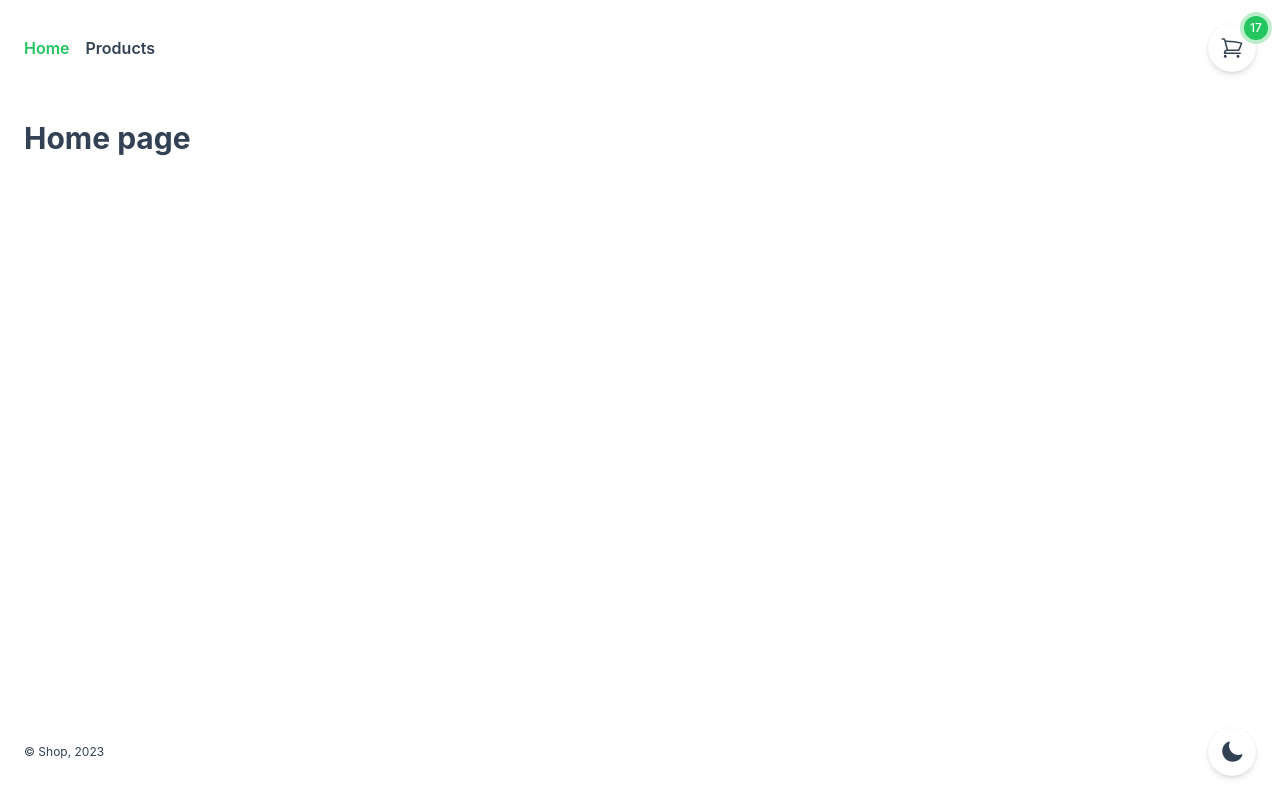
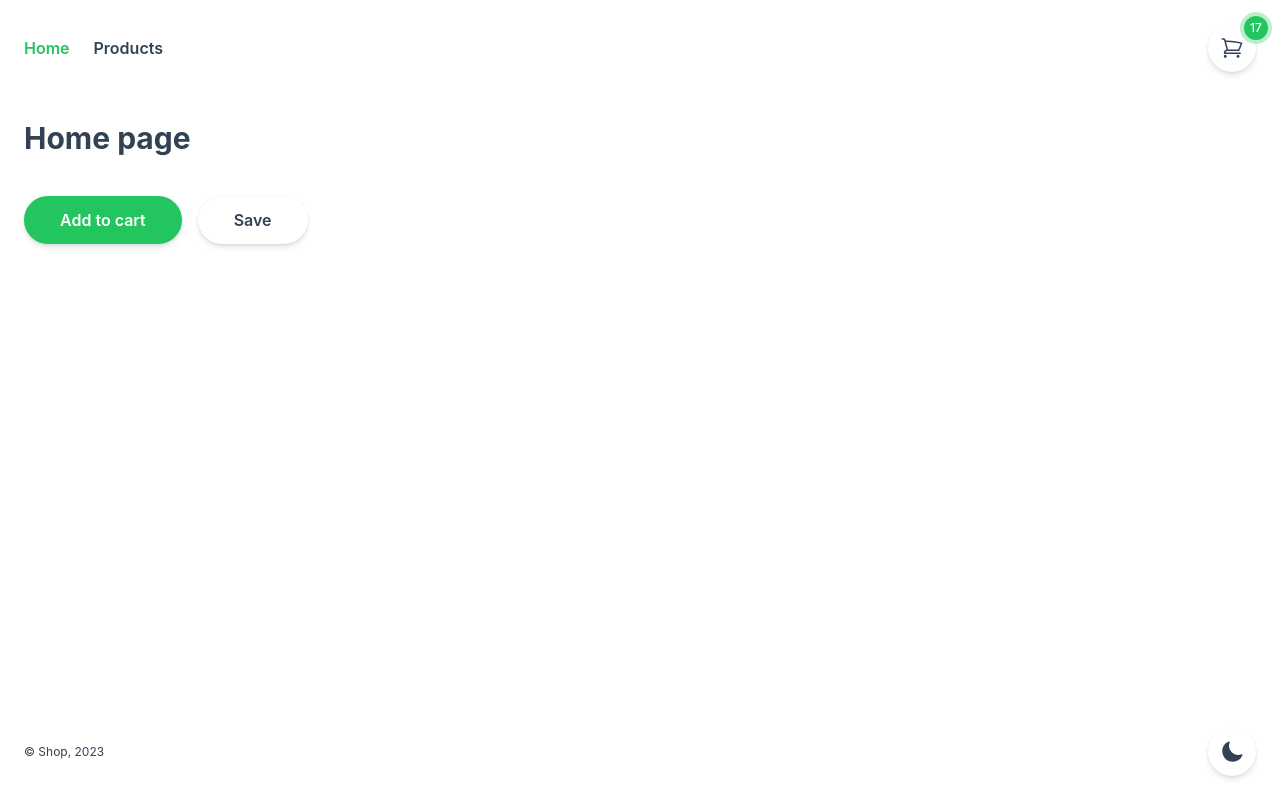
Before and after one commit to AirFast/shop, a Nuxt app in the folder frontend/: page / in a window 1280 px wide. Built offline with nearby package versions, Linux system fonts and the light colour scheme.

Commit message:
feat: add button component

```diff
--- /dev/null
+++ b/frontend/components/Button.vue
@@ -0,0 +1,26 @@
+<script setup lang="ts">
+type Props = {
+  type?: "button" | "submit" | "reset";
+  isAction?: boolean;
+};
+
+const { type, isAction } = withDefaults(defineProps<Props>(), {
+  type: "button",
+  isAction: false,
+});
+</script>
+
+<template>
+  <button
+    :type="type"
+    :class="{
+      'text-white hover:text-white bg-green-500 hover:bg-green-400 dark:hover:bg-green-600':
+        isAction,
+      'hover:text-green-500 hover:bg-slate-100 dark:bg-slate-800 dark:hover:bg-slate-700':
+        !isAction,
+    }"
+    class="transition-all duration-200 px-9 py-3 rounded-full font-semibold ring-1 ring-indigo-500/5 shadow-md"
+  >
+    <slot />
+  </button>
+</template>
--- a/frontend/components/Header.vue
+++ b/frontend/components/Header.vue
@@ -1,13 +1,19 @@
 <script setup lang="ts">
-import { ShoppingCartIcon } from "@heroicons/vue/24/outline";
+import { XMarkIcon, ShoppingCartIcon } from "@heroicons/vue/24/outline";
+
+const { currentRoute, options, back, push } = useRouter();
+const goBack = () => {
+  options.history.state.back ? back() : push("/");
+};
 </script>
 
 <template>
-  <ul class="flex gap-4">
+  <nav>
+    <ul class="flex gap-2 -mx-2">
       <li>
         <NuxtLink
           to="/"
-        class="transition-all font-semibold hover:text-green-500"
+          class="transition-all font-semibold hover:text-green-500 p-2"
         >
           Home
         </NuxtLink>
@@ -15,15 +21,20 @@ import { ShoppingCartIcon } from "@heroicons/vue/24/outline";
       <li>
         <NuxtLink
           to="/products"
-        class="transition-all font-semibold hover:text-green-500"
+          class="transition-all font-semibold hover:text-green-500 p-2"
         >
           Products
         </NuxtLink>
       </li>
     </ul>
+  </nav>
+
   <ul class="flex gap-4">
     <li>
-      <NuxtLink to="/cart">
+      <IconButton v-if="currentRoute.name === 'cart'" @click="goBack">
+        <XMarkIcon class="w-6 h-6" />
+      </IconButton>
+      <NuxtLink v-else to="/cart">
         <IconButton class="relative">
           <span
             class="w-6 h-6 absolute -top-2 -right-3 flex items-center justify-center rounded-full ring-4 ring-green-500/30 bg-green-500 text-white text-xs/none font-medium"
--- a/frontend/layouts/default.vue
+++ b/frontend/layouts/default.vue
@@ -1,10 +1,3 @@
-<script setup lang="ts">
-import { MoonIcon, SunIcon } from "@heroicons/vue/24/solid";
-import { ShoppingCartIcon } from "@heroicons/vue/24/outline";
-
-const { isDark, toggleDark } = useTheme();
-</script>
-
 <template>
   <div
     class="font-app h-full transition-all duration-300 text-slate-700 ease-out dark:text-white dark:bg-slate-900"
@@ -22,9 +15,3 @@ const { isDark, toggleDark } = useTheme();
     </div>
   </div>
 </template>
-
-<style>
-.router-link-active {
-  @apply text-green-500;
-}
-</style>
--- a/frontend/pages/index.vue
+++ b/frontend/pages/index.vue
@@ -1,3 +1,7 @@
 <template>
-  <h1 class="text-3xl font-bold">Home page</h1>
+  <h1 class="text-3xl font-bold mb-10">Home page</h1>
+  <div class="flex gap-4">
+    <Button :isAction="true">Add to cart</Button>
+    <Button>Save</Button>
+  </div>
 </template>
```
Lines whose indentation alone changed are shown as unchanged.
